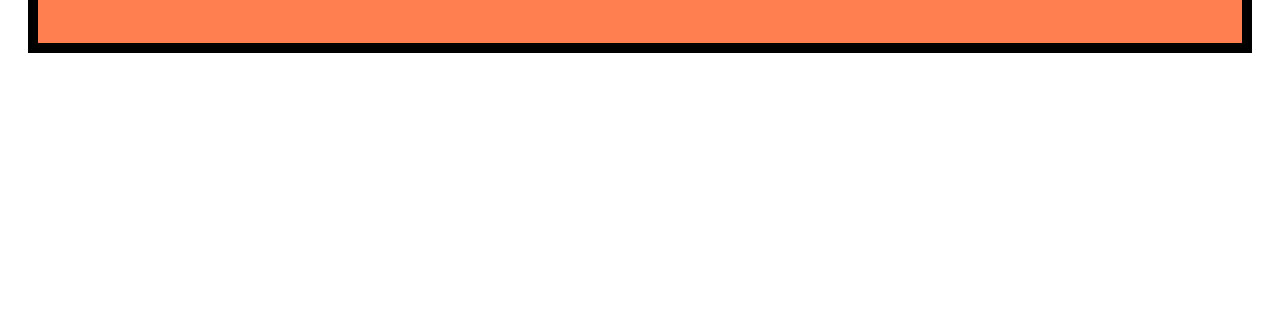
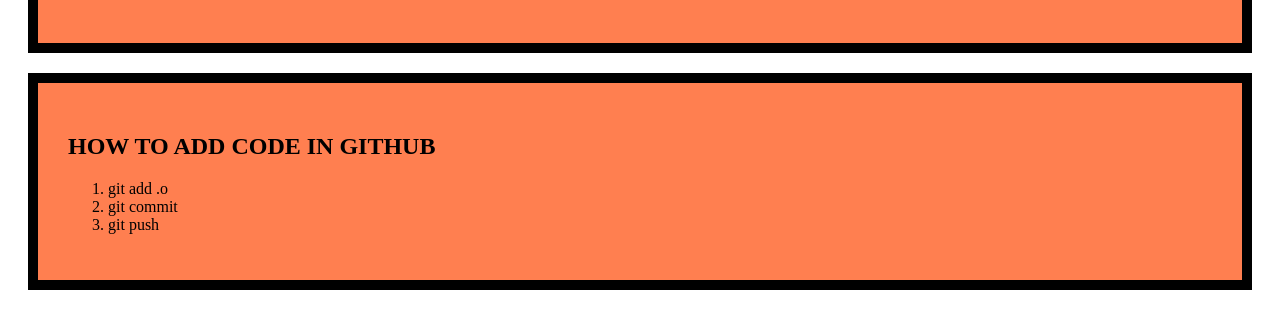
Before and after one commit to zarin857/MY-SIMPLE-REPO, a plain HTML site: page INDEX.HTML in a window 1280 px wide. Shown: the part 179-508 px from the top of the page. Drawn offline with Linux system fonts and the light colour scheme.

Commit message:
1st list

```diff
--- a/INDEX.HTML
+++ b/INDEX.HTML
@@ -12,5 +12,13 @@
         <h1>my 1st blog</h1>
         <p>Lorem ipsum dolor sit amet consectetur adipisicing elit. Similique aliquam quaerat placeat voluptatem iure commodi vero corporis maiores perspiciatis culpa atque fugiat quo, nihil assumenda distinctio adipisci delectus beatae cum!</p>
     </div>
+    <div>
+        <h2>HOW TO ADD CODE IN GITHUB</h2>
+        <ol start="1">
+            <li>git add .o</li>
+            <li>git commit</li>
+            <li>git push</li>
+        </ol>
+    </div>
 </body>
 </html>
```
